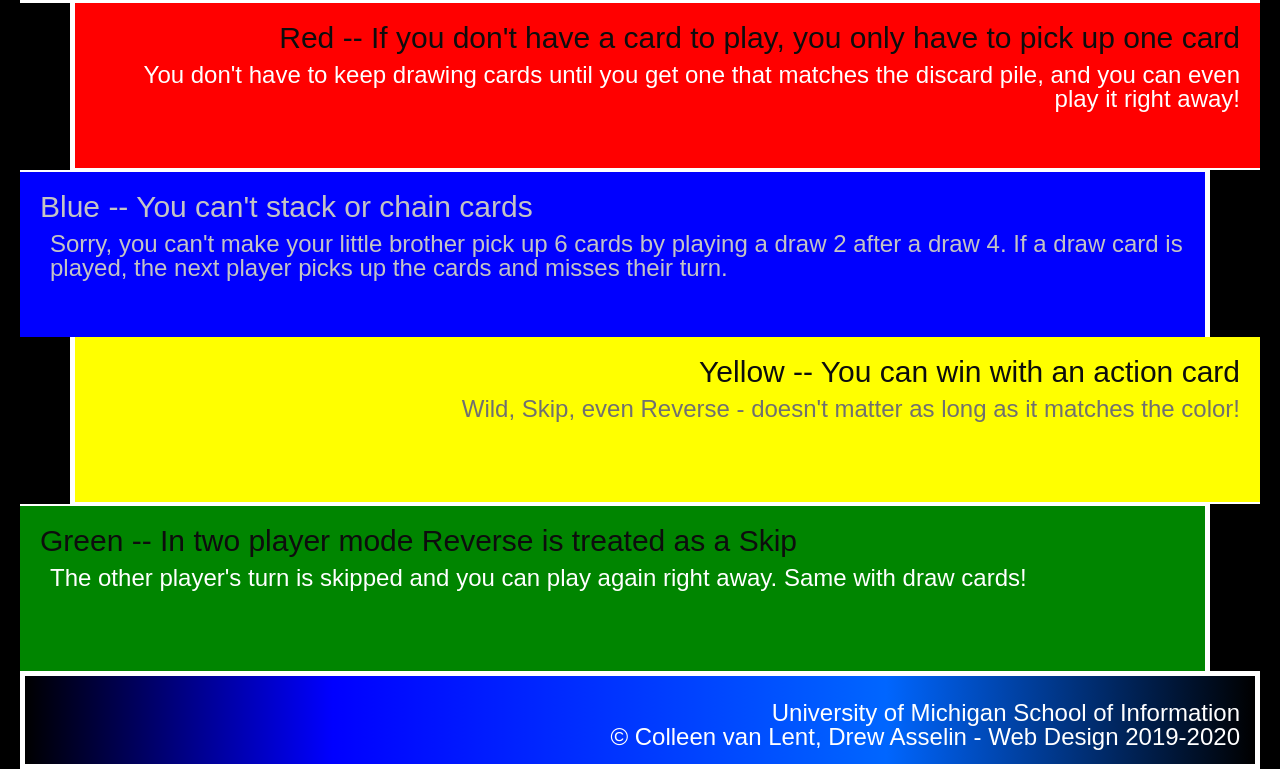
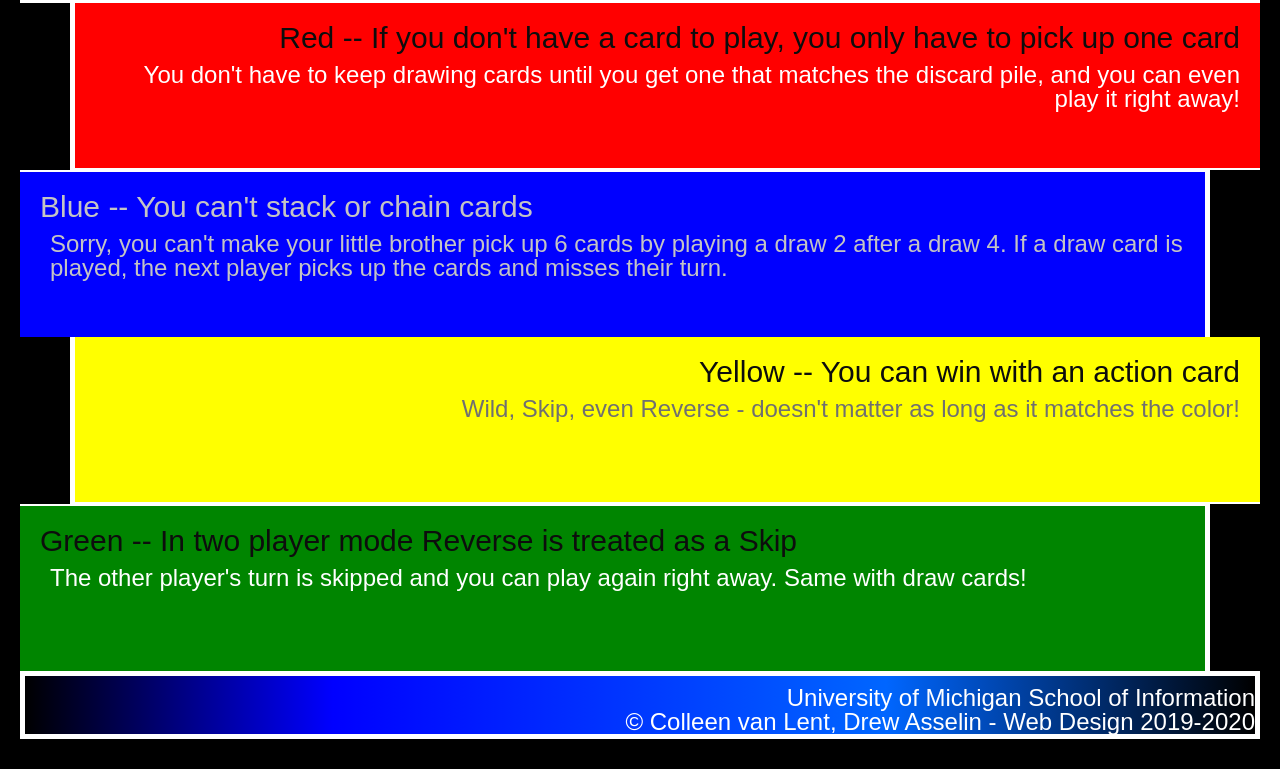
Before and after one commit to zomoreno/hw3-2022, a plain HTML site: page index.html in a window 1280 px wide. Shown: the part 525-1294 px from the top of the page. After the commit the page ends 1264 px from the top, so only its background shows below. Drawn offline with Linux system fonts and the light colour scheme.

Commit message:
Add files via upload

```diff
--- a/css/style.css
+++ b/css/style.css
@@ -82,10 +82,10 @@ div{
 footer{
     background:linear-gradient(to right, #000000, #0000ff 25%, #0066ff 70%, #000000);
     border: solid 5px #FFFFFF;
-    font-size:none;
+    text-align:right;
+}
+.footer p{
     font-size: 20px;
-    text-align:right;
-    padding:none;
     padding-top: 15px;
     padding-right: 15px;
     padding-bottom: 15px;
```
